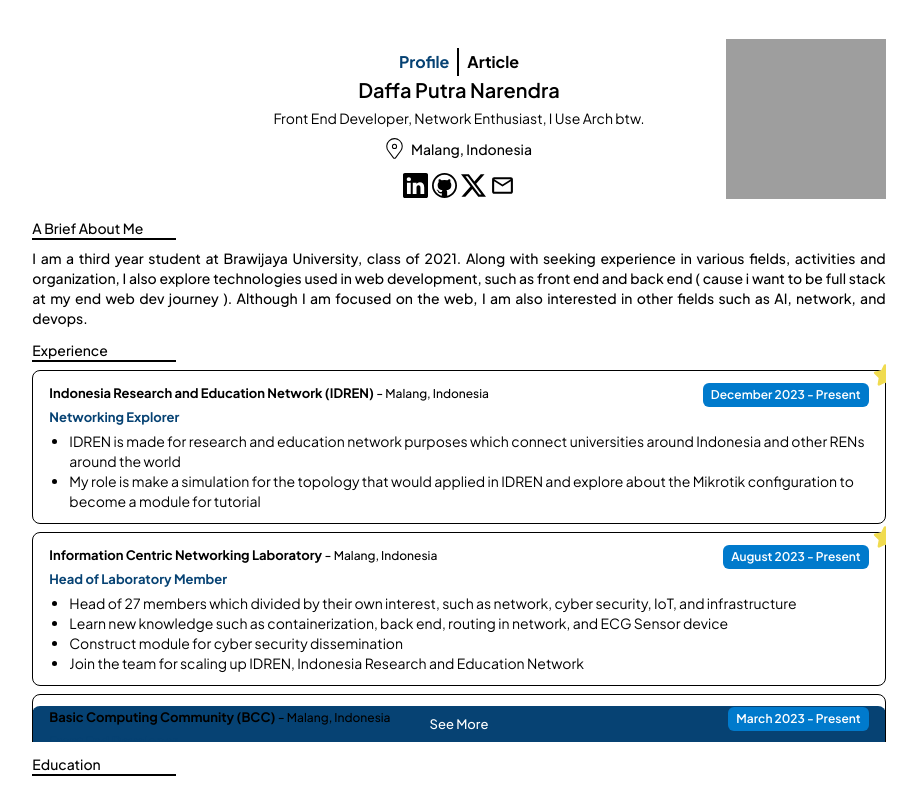
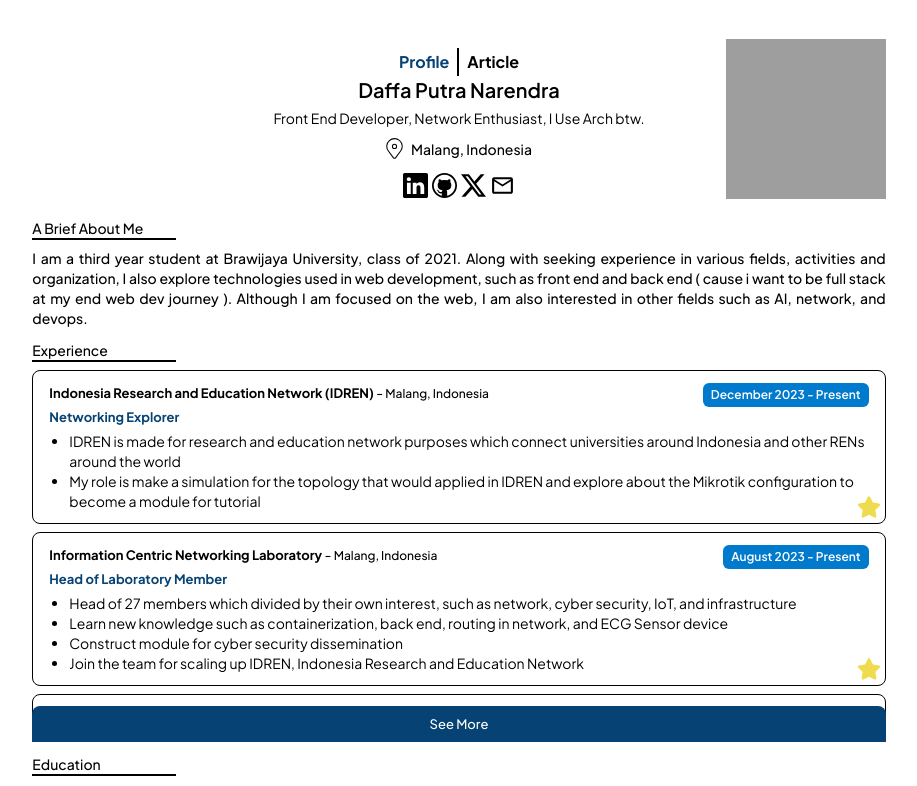
Before and after one commit to Daffadon/profile, a Next.js app: page / in a window 1280 px wide. Shown: the top 786 px of the page, without its empty margins (181-1098 px from the left). Built offline with nearby package versions, Linux system fonts and the light colour scheme; grey boxes are pictures that could not be loaded.

Commit message:
Dev (#11)
* UI: add new experience & favorite star

* fix: z-index issue

```diff
--- a/components/card/ExperienceCard.tsx
+++ b/components/card/ExperienceCard.tsx
@@ -30,7 +30,7 @@ const ExperienceCard: FC<ExperienceCardProps> = ({ experience }) => {
         })}
       </ul>
       {experience.favorite && (
-        <FaStar className="text-2xl absolute -right-3 -top-2 text-yellow-js" />
+        <FaStar className="text-2xl absolute right-1 bottom-1 text-yellow-js" />
       )}
     </div>
   );
--- a/features/main/Experience.tsx
+++ b/features/main/Experience.tsx
@@ -24,7 +24,7 @@ const Experience = () => {
         <div
           className={` ${
             readMore ? "-bottom-10 mt-2" : "absolute bottom-0 "
-          } w-full text-center z-0 rounded-t-lg cursor-pointer py-2 text-sm hover:bg-black bg-blue-deep font-bold duration-300`}
+          } w-full text-center rounded-t-lg cursor-pointer py-2 text-sm hover:bg-black bg-blue-deep font-bold duration-300 z-20`}
         >
           {readMore ? (
             <p
```
